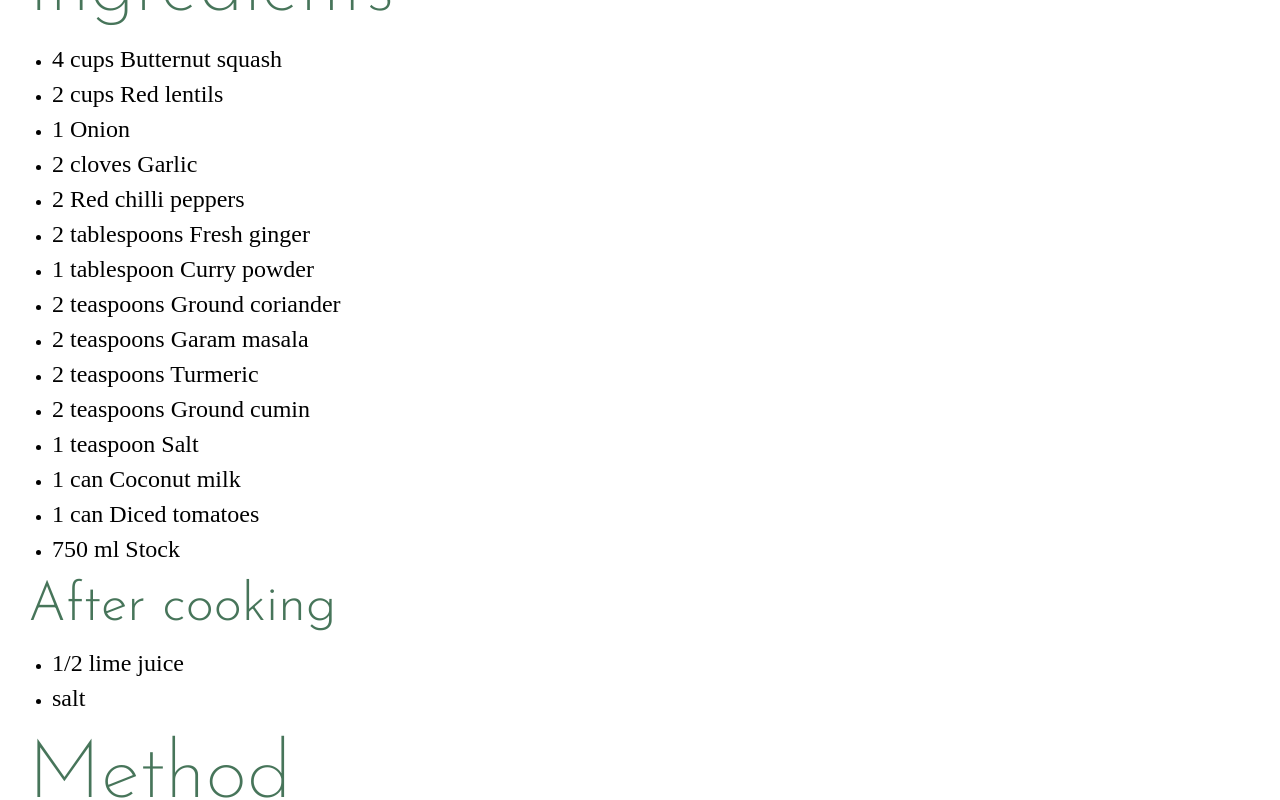
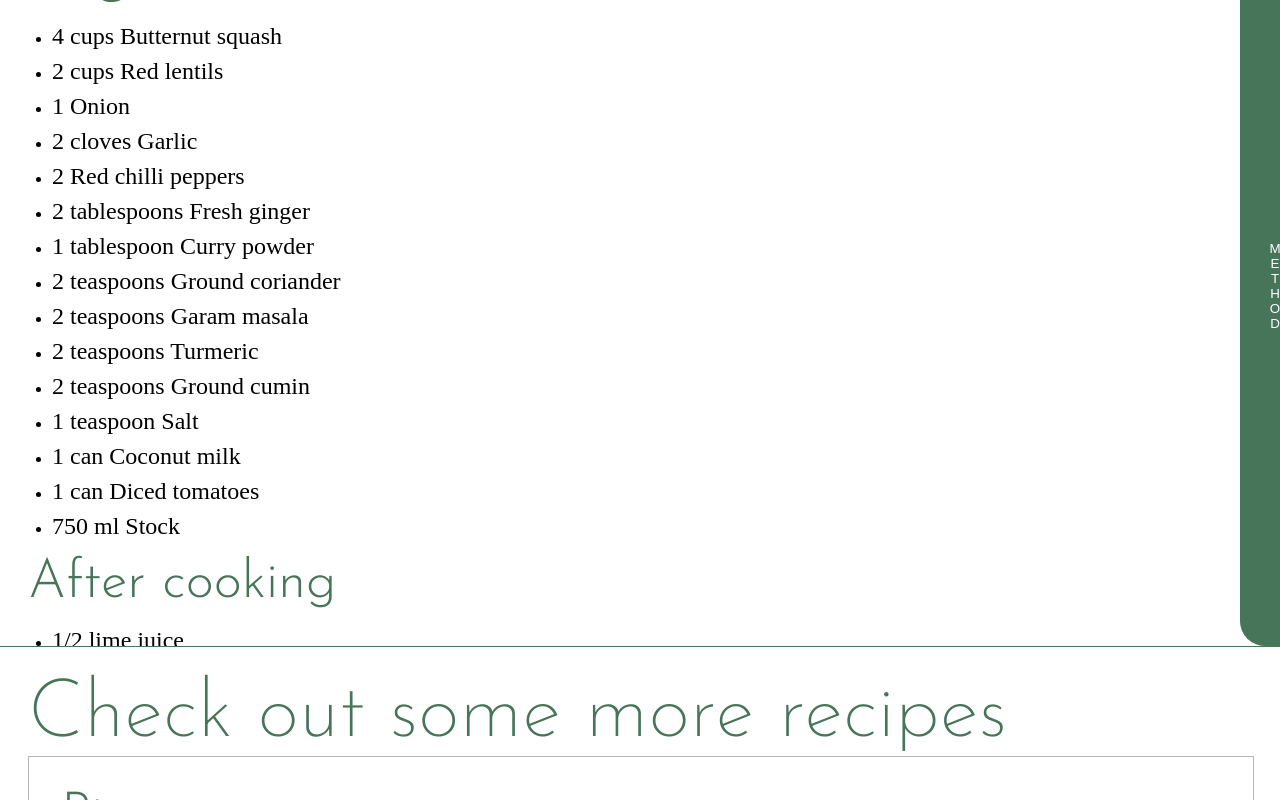
Before and after one commit to AzzA-D/RecipeBlog, a React (Create React App) app in the folder src/js/recipe-blog/: page / in a window 1280 px wide. Shown: the part 600-1400 px from the top of the page. Built offline with nearby package versions, Linux system fonts and the light colour scheme.

Commit message:
Added ingredients/method toggle for recipe pages

```diff
--- a/src/js/recipe-blog/src/components/Button/Button.scss
+++ b/src/js/recipe-blog/src/components/Button/Button.scss
@@ -1,4 +1,5 @@
 @use "../../styles/functions" as *;
+@use "../../styles/variables" as *;
 @use "../../styles/colours";
 @use '../../styles/fonts';
 
@@ -12,7 +13,7 @@
     border: toRem(1) colours.$green solid;
     color: colours.$green;
     background-color: colours.$white;
-    transition: all 0.2s cubic-bezier(0.645, 0.045, 0.355, 1);
+    transition: all 0.2s $transition;
 
     & > span {
         margin-top: toRem(8);
--- a/src/js/recipe-blog/src/components/Grid/Grid.scss
+++ b/src/js/recipe-blog/src/components/Grid/Grid.scss
@@ -1,6 +1,7 @@
 @use '../../styles/functions' as *;
 @use '../../styles/breakpoints' as *;
+@use '../../styles/variables' as *;
 
 .grid {
-    margin: 0 toRem(28);
+    margin: 0 toRem($mobile-grid-margin);
 }
--- a/src/js/recipe-blog/src/components/Ingredients/Ingredients.scss
+++ b/src/js/recipe-blog/src/components/Ingredients/Ingredients.scss
@@ -3,13 +3,11 @@
 @use '../../styles/fonts';
 
 .ingredients {
-    margin-top: toRem(24);
-}
+    &-list {
+        padding-left: toRem(24);
 
-.ingredients-list {
-    padding-left: toRem(24);
-
-    &__item {}
+        &__item {}
+    }
 }
 
 .ingredient {
--- a/src/js/recipe-blog/src/components/Method/Method.scss
+++ b/src/js/recipe-blog/src/components/Method/Method.scss
@@ -3,11 +3,17 @@
 @use '../../styles/fonts';
 
 .method {
-    margin-top: toRem(24);
-}
+    &-steps-list {
+        padding-left: toRem(24);
+    }
 
-.method-steps-list {
-    padding-left: toRem(24);
+    &-step + &-step {
+        padding-top: toRem(32);
+    }
+
+    &-section + &-section {
+        padding-top: toRem(64);
+    }
 }
 
 .step {
--- /dev/null
+++ b/src/js/recipe-blog/src/components/RecipeDetailsToggler/RecipeDetailsToggler.js
@@ -0,0 +1,36 @@
+import './RecipeDetailsToggler.scss';
+import Ingredients from "../../components/Ingredients/Ingredients";
+import Method from "../../components/Method/Method";
+import Grid from "../../components/Grid/Grid";
+import React, { useState } from "react";
+
+function RecipeDetailsToggler(props) {
+
+    const [isOpen, setIsOpen] = useState(false);
+
+    return (
+        <div className='recipe-details-toggler'>
+            <div className='recipe-details-toggler__ingredients'>
+                <Grid>
+                    <Ingredients {...props.ingredients} />
+                </Grid>
+            </div>
+            <div className={`recipe-details-toggler__method ${isOpen ? 'is-open' : ''}`}>
+                <button
+                    className='recipe-details-toggler__open-button'
+                    type="button"
+                    onClick={() => {
+                        setIsOpen(!isOpen);
+                    }}
+                >
+                    <span>{isOpen ? 'INGREDIENTS' : 'METHOD'}</span>
+                </button>
+                <Grid>
+                    <Method {...props.method} />
+                </Grid>
+            </div>
+        </div>
+    );
+}
+
+export default RecipeDetailsToggler;
--- /dev/null
+++ b/src/js/recipe-blog/src/components/RecipeDetailsToggler/RecipeDetailsToggler.scss
@@ -0,0 +1,80 @@
+@use '../../styles/functions' as *;
+@use '../../styles/breakpoints' as *;
+@use '../../styles/variables' as *;
+@use '../../styles/colours';
+@use '../../styles/fonts';
+
+$button-size: 40;
+
+.recipe-details-toggler {
+    position: relative;
+    height: 90vh;
+    overflow-x: hidden;
+
+    border: colours.$green 1px solid;
+    border-left: none;
+    border-right: none;
+
+    &__ingredients,
+    &__method {
+        height: 100%;
+        overflow-y: scroll;
+    }
+
+    &__ingredients {
+        margin-right: toRem($button-size);
+    }
+
+    &__method {
+        background-color: #fff;
+        position: absolute;
+        display: inline-flex;
+        top: 0;
+        left: calc(100% - toRem($button-size));
+        width: 100%;
+
+        transition: left 0.2s $transition;
+
+        &.is-open {
+            left: 0;
+        }
+    }
+
+    $button-radius: 25;
+
+    &__open-button {
+        position: sticky;
+        height: 100%;
+        top: 0;
+        border: none;
+        width: toRem($button-size + $mobile-grid-margin);
+        display: flex;
+        align-items: center;
+        justify-content: center;
+
+        color: colours.$white;
+        background: colours.$green;
+
+        border: colours.$green 1px solid;
+        border-radius: toRem($button-radius);
+        border-top-right-radius: 0;
+        border-right: none;
+        border-bottom-right-radius: 0;
+
+        .is-open & {
+            border-left: none;
+            border-top-left-radius: 0;
+            border-bottom-left-radius: 0;
+            border-right: solid;
+            border-top-right-radius: toRem($button-radius);
+            border-bottom-right-radius: toRem($button-radius);
+        }
+
+        span {
+            writing-mode: vertical-lr;
+            text-orientation: upright;
+            line-height: 0;
+            width: 0;
+        }
+    }
+}
--- a/src/js/recipe-blog/src/examples/RecipePageExample.js
+++ b/src/js/recipe-blog/src/examples/RecipePageExample.js
@@ -98,7 +98,85 @@ function RecipePageExample() {
                                 ingredient: 'salt'
                             }
                         ]
-                    }
+                    },
+                    {
+                        heading: 'Some more example ingredients',
+                        ingredients: [
+                            {
+                                ingredient: 'Butternut squash',
+                                amount: '4',
+                                measurement: 'cups'
+                            },
+                            {
+                                ingredient: 'Red lentils',
+                                amount: '2',
+                                measurement: 'cups'
+                            },
+                            {
+                                ingredient: 'Onion',
+                                amount: '1',
+                            },
+                            {
+                                ingredient: 'Garlic',
+                                amount: '2',
+                                measurement: 'cloves'
+                            },
+                            {
+                                ingredient: 'Red chilli peppers',
+                                amount: '2',
+                            },
+                            {
+                                ingredient: 'Fresh ginger',
+                                amount: '2',
+                                measurement: 'tablespoons'
+                            },
+                            {
+                                ingredient: 'Curry powder',
+                                amount: '1',
+                                measurement: 'tablespoon'
+                            },
+                            {
+                                ingredient: 'Ground coriander',
+                                amount: '2',
+                                measurement: 'teaspoons'
+                            },
+                            {
+                                ingredient: 'Garam masala',
+                                amount: '2',
+                                measurement: 'teaspoons'
+                            },
+                            {
+                                ingredient: 'Turmeric',
+                                amount: '2',
+                                measurement: 'teaspoons'
+                            },
+                            {
+                                ingredient: 'Ground cumin',
+                                amount: '2',
+                                measurement: 'teaspoons'
+                            },
+                            {
+                                ingredient: 'Salt',
+                                amount: '1',
+                                measurement: 'teaspoon'
+                            },
+                            {
+                                ingredient: 'Coconut milk',
+                                amount: '1',
+                                measurement: 'can'
+                            },
+                            {
+                                ingredient: 'Diced tomatoes',
+                                amount: '1',
+                                measurement: 'can'
+                            },
+                            {
+                                ingredient: 'Stock',
+                                amount: '750',
+                                measurement: 'ml'
+                            }
+                        ]
+                    },
                 ]
             }}
 
@@ -127,7 +205,42 @@ function RecipePageExample() {
                                 description: "<p>Serve with a lime wedge, rice and naan bread.</p>",
                             }
                         ]
-                    }
+                    },
+                    {
+                        heading: "Some more example steps",
+                        steps: [
+                            {
+                                description: "<p>Finely chop onion, garlic and chili peppers.</p><p>Cube butternut squash.</p><p>Grate ginger.</p>",
+                            },
+                            {
+                                description: "<p>Pop all of the ingredients apart from lime in your slow cooker.</p>",
+                            }
+                            ,
+                            {
+                                description: "<p>Cook on low for 6-8 hours, or high for 4-6 hours.</p>",
+                            },
+                            {
+                                description: "<p>Finely chop onion, garlic and chili peppers.</p><p>Cube butternut squash.</p><p>Grate ginger.</p>",
+                            },
+                            {
+                                description: "<p>Pop all of the ingredients apart from lime in your slow cooker.</p>",
+                            }
+                            ,
+                            {
+                                description: "<p>Cook on low for 6-8 hours, or high for 4-6 hours.</p>",
+                            },
+                            {
+                                description: "<p>Finely chop onion, garlic and chili peppers.</p><p>Cube butternut squash.</p><p>Grate ginger.</p>",
+                            },
+                            {
+                                description: "<p>Pop all of the ingredients apart from lime in your slow cooker.</p>",
+                            }
+                            ,
+                            {
+                                description: "<p>Cook on low for 6-8 hours, or high for 4-6 hours.</p>",
+                            }
+                        ]
+                    },
                 ]
             }}
 
--- a/src/js/recipe-blog/src/pages/RecipePage/RecipePage.js
+++ b/src/js/recipe-blog/src/pages/RecipePage/RecipePage.js
@@ -1,21 +1,21 @@
-import Ingredients from "../../components/Ingredients/Ingredients";
+
 import PageHeading from "../../components/PageHeading/PageHeading";
 import RecipeList from "../../components/RecipeList/RecipeList";
-import Method from "../../components/Method/Method";
 import Grid from "../../components/Grid/Grid";
+import RecipeDetailsToggler from "../../components/RecipeDetailsToggler/RecipeDetailsToggler";
 
 function RecipePage(props) {
     return (
         <div>
             <PageHeading text={props.heading} subheading={props.subheading} level={1} />
             <main>
-                <Grid>
-                    {/* TODO Body Text */}
-                    {/* TODO Recipe Details */}
-                    <Ingredients {...props.ingredients} />
-                    <Method {...props.method} />
-                    {/* TODO Notes */}
-                </Grid>
+                {/* TODO Body Text */}
+                {/* TODO Recipe Details */}
+                <RecipeDetailsToggler
+                    ingredients={props.ingredients}
+                    method={props.method}
+                />
+                {/* TODO Notes */}
             </main>
             {props.moreRecipes.length > 0 &&
                 <Grid>
--- /dev/null
+++ b/src/js/recipe-blog/src/styles/_variables.scss
@@ -0,0 +1,3 @@
+$mobile-grid-margin: 28;
+
+$transition: cubic-bezier(0.645, 0.045, 0.355, 1);
```
Also changed, not shown: 1 other file (tests, documents, lock files or other folders).
